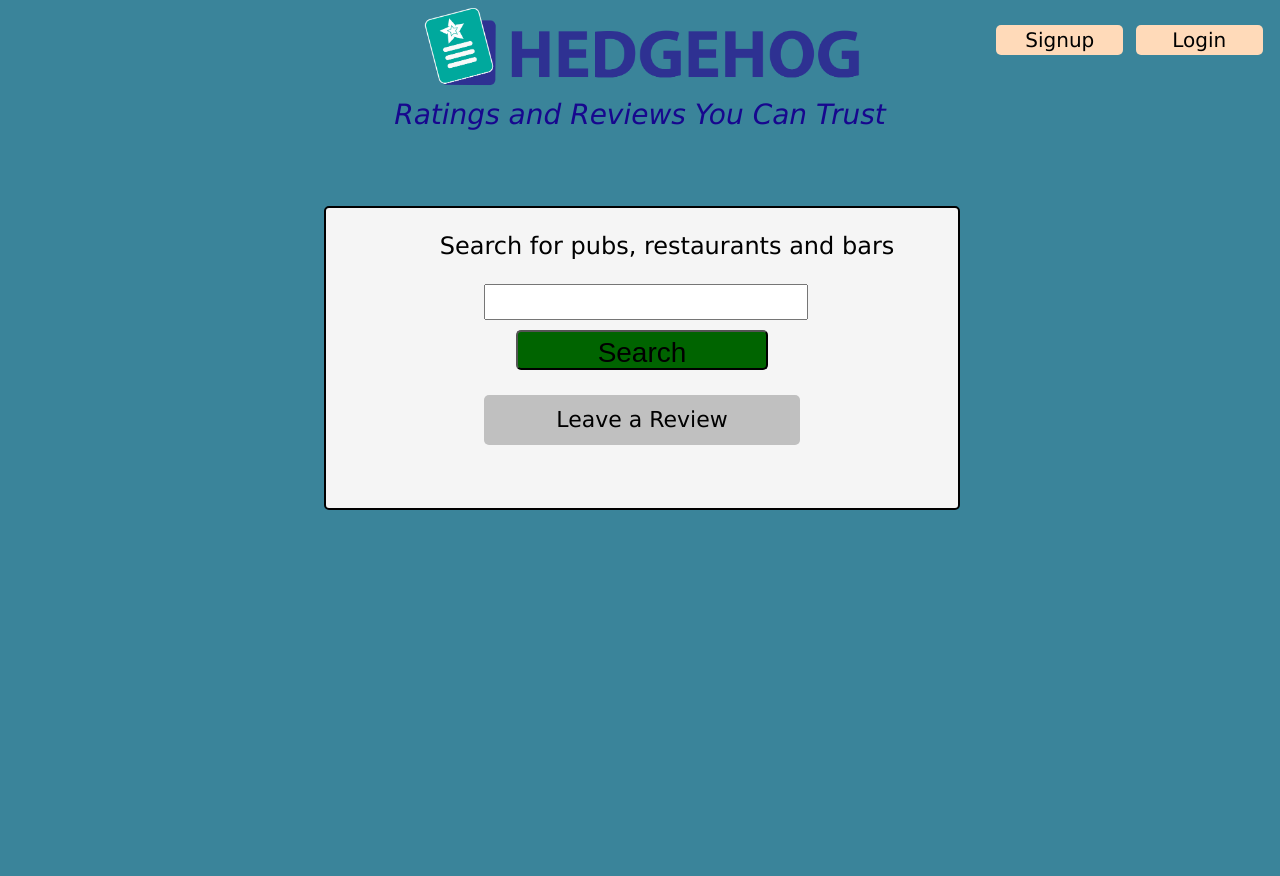
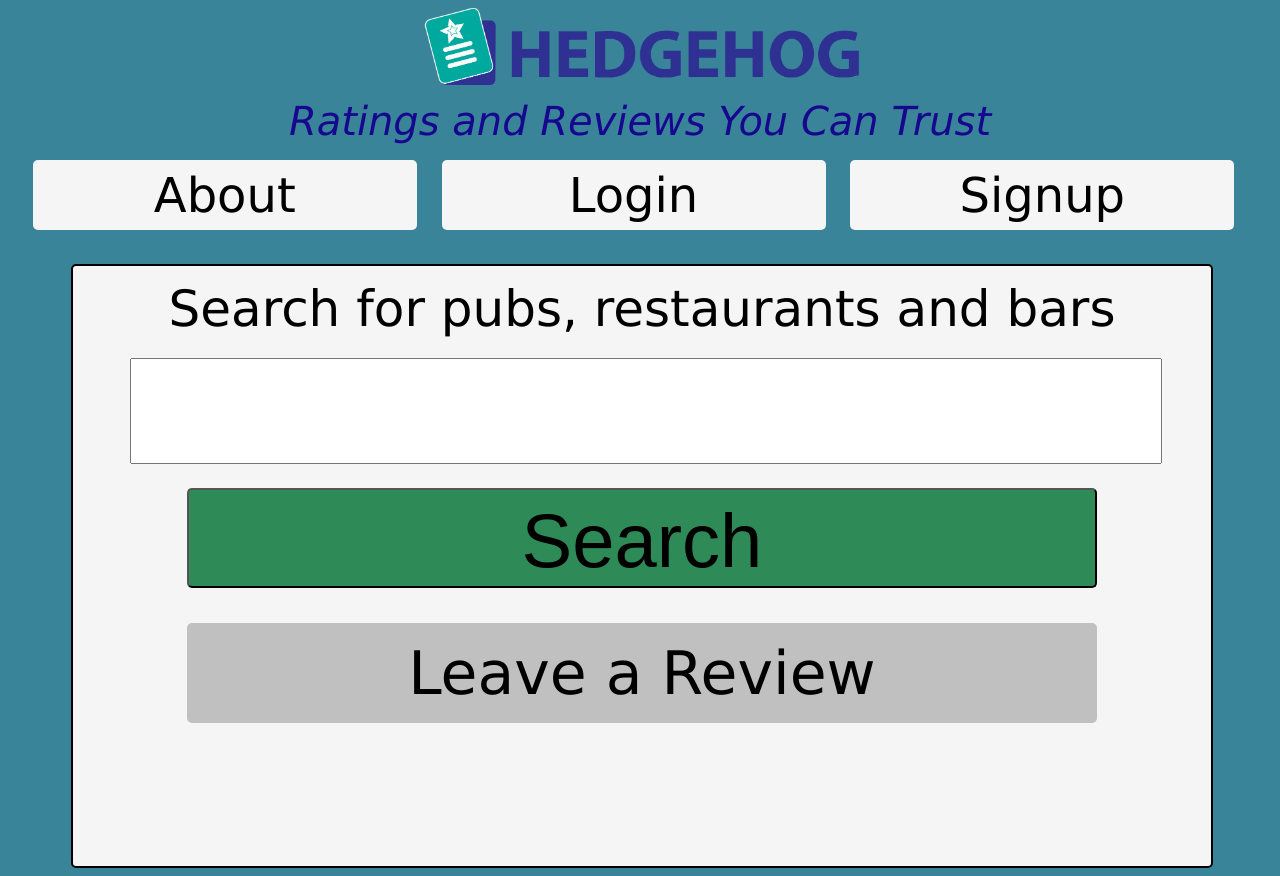
Before and after one commit to markfgray/hedgehog, a Flask app: page / in a window 1280 px wide. Before the commit the page ends 510 px from the top, so only its background shows below. Run offline with Flask 2, Linux system fonts and the light colour scheme.

Commit message:
lots of CSS changes

```diff
--- a/hedgehog/static/css/main.css
+++ b/hedgehog/static/css/main.css
@@ -19,13 +19,11 @@ form {
 #tagline {
     width: 100%;
     text-align: center;
-    font-size: 28px;
+    font-size: 40px;
     font-style: italic;
     color: #17078e;
     padding-top: 90px;
 }
-
-
 
 .section {
     border: 2px solid black;
@@ -35,33 +33,23 @@ form {
 }
 
 .nav-container {
-    float: right;
-    width: 99%;
-    height: 60px;
-    position: fixed;
-    top: 25px;
+    width: 98%;
+    height: 120px;
+    border-radius: 3px;
 }
 
 .nav-container a {
-    width: 10%;
-    height: 30px;
-    line-height: 30px;
-    margin-right: 1%;
-    margin-left: 0;
-    float: right;
-    background-color: peachpuff;
+    width: 31%;
+    height: 70px;
+    line-height: 70px;
+    margin-right: 0%;
+    margin-left: 2%;
+    margin-top: 16px;
+    float: left;
+    background-color: whitesmoke;
     text-decoration: none;
-    font-size: 20px;
+    font-size: 48px;
     color: black;
-}
-
-.home {
-    width: 50px;
-    margin-left: 1%;
-    float: left;
-    position: relative;
-    bottom: 115px;
-    z-index: 1;
 }
 
 #homeicon {
@@ -69,17 +57,20 @@ form {
 }
 
 .form-container {
-    width: 50%;
-    margin-left: 25%;
+    width: 90%;
+    margin-left: 5%;
     border: 2px solid black;
     background-color: whitesmoke;
     border-radius: 5px;
 }
 
-.search-form{
-    height: 300px;
-    position: relative;
-    top: 75px;
+.search-form {
+    height: 600px;
+}
+
+#search-instructions {
+    font-size: 50px;
+    text-align: center;
 }
 
 .search-form p{
@@ -102,11 +93,12 @@ form {
 }
 
 .form-entry-field {
-    width: 50%;
-    height: 30px;
-    line-height: 30px;
-    margin-left: 25%;
-    font-size: 20px;
+    width: 90%;
+    height: 100px;
+    line-height: 100px;
+    margin-left: 5%;
+    font-size: 40px;
+    margin-top: 20px;
 }
 
 .form-select-field {
@@ -125,7 +117,7 @@ form {
     text-align: center;
     margin-left: 40%;
     margin-bottom: 5px;
-    background-color: darkgreen;
+    background-color: #2e8B57;
     border-radius: 5px;
 }
 
@@ -134,12 +126,12 @@ form {
 }
 
 .search {
-    width: 40%;
-    height: 40px;
-    line-height: 40px;
-    margin-top: 10px;
-    margin-left: 30%;
-    font-size: 28px;
+    width: 80%;
+    height: 100px;
+    line-height: 100px;
+    margin-top: 24px;
+    margin-left: 10%;
+    font-size: 76px;
 }
 
 .search:hover {
@@ -153,12 +145,12 @@ form {
 .leave-review {
     display: block;
     background-color: silver;
-    width: 50%;
-    height: 50px;
-    line-height: 50px;
-    margin-left: 25%;
-    margin-top: 20px;
-    font-size: 22px;
+    width: 80%;
+    height: 100px;
+    line-height: 100px;
+    margin-left: 10%;
+    margin-top: 30px;
+    font-size: 60px;
     text-decoration: none;
     color: black;
 }
--- /dev/null
+++ b/hedgehog/templates/about.html
@@ -0,0 +1 @@
+<h1>This page will explain what hedhehog is all about</h1>
--- a/hedgehog/templates/index.html
+++ b/hedgehog/templates/index.html
@@ -23,9 +23,11 @@
 	<div id="tagline">Ratings and Reviews You Can Trust</div>
 	<div class="nav-container">
 	{% if name %}
+		  <a class="btn about" href="/about">About</a>
           <a class="btn profile">{{name}}</a>
 		  <a class="btn logout" href="/logout">Logout</a>
     {% else %}
+    	  <a class="btn about" href="/about">About</a>
     	  <a class="btn login" href="/login">Login</a>
 		  <a class="btn signup" href="/signup">Signup</a>
     {% endif %}
@@ -35,7 +37,7 @@
 		<form method="POST" action="/">
 	        {{ form.hidden_tag() }}
 
-	        <p>Search for pubs, restaurants and bars</p>
+	        <div id="search-instructions">Search for pubs, restaurants and bars</div>
 
 	        {{ form.search(class='form-entry-field') }}
 
--- a/hedgehog/views.py
+++ b/hedgehog/views.py
@@ -23,6 +23,10 @@ def search(search_term):
 	form = ReviewForm()
 	results = DBSearch.search(search_term)
 	return render_template('results.html', results=results, search_term=search_term, form=form, name=session.get('name'))
+
+@app.route('/about', methods=["GET"])
+def about():
+	return render_template('about.html', name=session.get('name'))
 
 @app.route('/findPlaces', methods=["GET"])
 def findPlaces(search_term):
```
Also changed, not shown: hedgehog/static/css/placedetails.css (+29 -19 lines), hedgehog/static/css/results.css (+39 -26 lines), hedgehog/templates/placedetails.html (+15 -16 lines), hedgehog/templates/results.html (+11 -9 lines).
